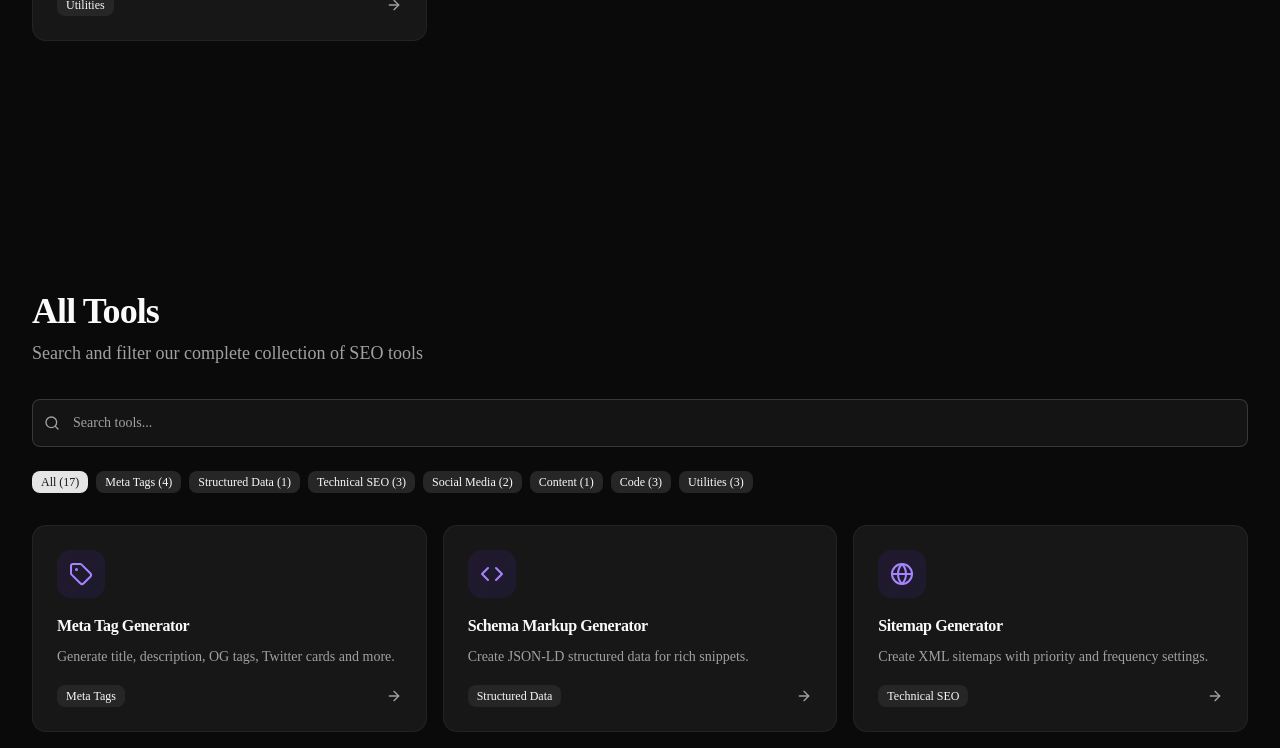
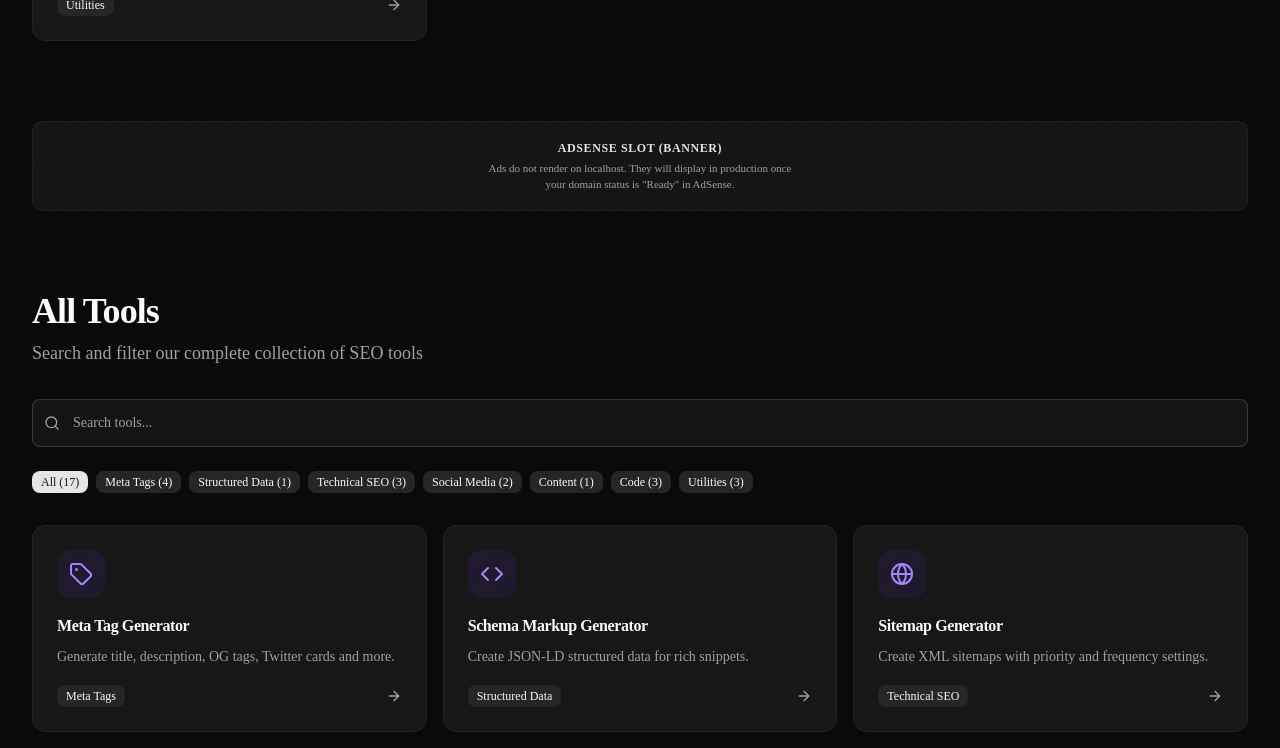
Before and after one commit to sangitbm/seo-optimization, a Next.js app: page / in a window 1280 px wide. Shown: the part 1600-2348 px from the top of the page. Built offline with nearby package versions, Linux system fonts and the light colour scheme.

Commit message:
Add development mode placeholder to AdSlot

```diff
--- a/components/ad-slot.tsx
+++ b/components/ad-slot.tsx
@@ -19,6 +19,8 @@ export function AdSlot({ variant = "banner", className = "", slotId }: AdSlotPro
   const adRef = useRef<HTMLModElement>(null);
 
   useEffect(() => {
+    if (process.env.NODE_ENV === "development") return;
+
     try {
       if (adRef.current && !adRef.current.getAttribute("data-adsbygoogle-status")) {
         // @ts-ignore
@@ -28,6 +30,22 @@ export function AdSlot({ variant = "banner", className = "", slotId }: AdSlotPro
       console.error("AdSense initialization error:", err);
     }
   }, []);
+
+  if (process.env.NODE_ENV === "development") {
+    return (
+      <div
+        className={`flex flex-col items-center justify-center border border-dashed border-border/80 bg-muted/40 p-4 text-center rounded-lg ${sizeClasses[variant]} ${className}`}
+        aria-label="Advertisement Placeholder (Dev Mode)"
+      >
+        <span className="text-xs font-semibold text-primary uppercase tracking-wider">
+          AdSense Slot ({variant})
+        </span>
+        <span className="text-[11px] text-muted-foreground mt-1 max-w-xs">
+          Ads do not render on localhost. They will display in production once your domain status is "Ready" in AdSense.
+        </span>
+      </div>
+    );
+  }
 
   return (
     <div
```
